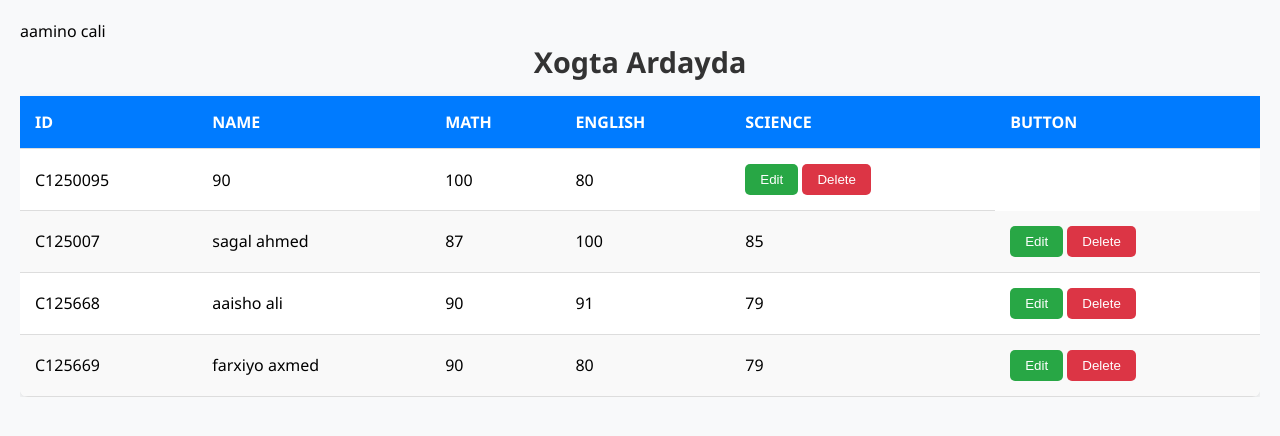
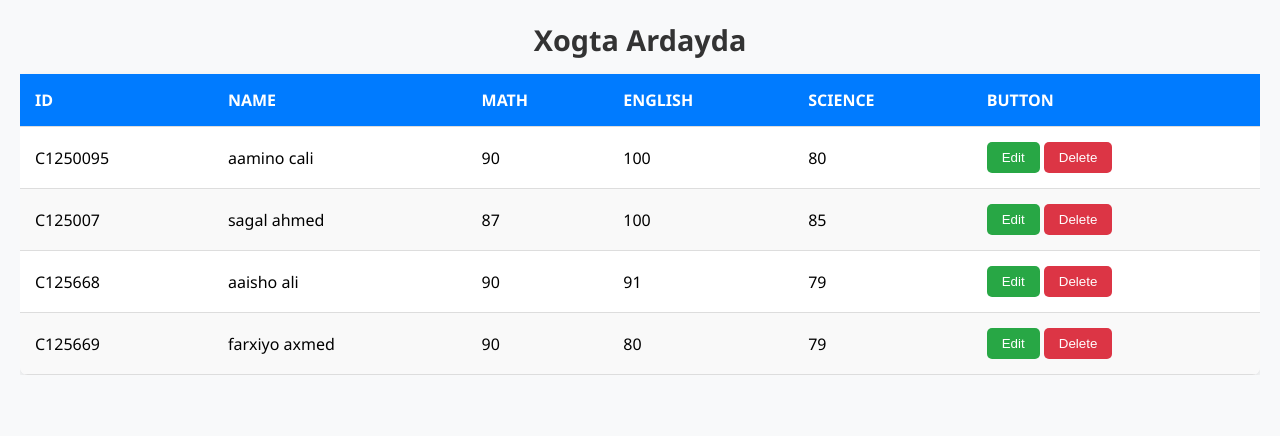
Before and after one commit to aaminaahmed257-art/Aamino-website, a plain HTML site: page index.html in a window 1280 px wide. Drawn offline with Linux system fonts and the light colour scheme.

Commit message:
Update index.html

```diff
--- a/index.html
+++ b/index.html
@@ -136,7 +136,7 @@ caption{
 
 <tr>
     <td>C1250095</td>
-    <t>aamino cali</t></td>
+    <td>aamino cali</td>
     <td>90</td>
     <td>100</td>
     <td>80</td>
```
